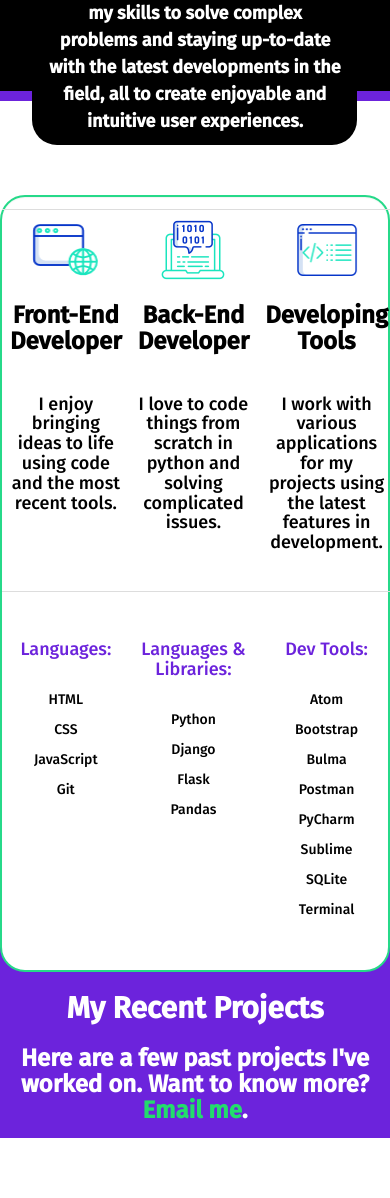
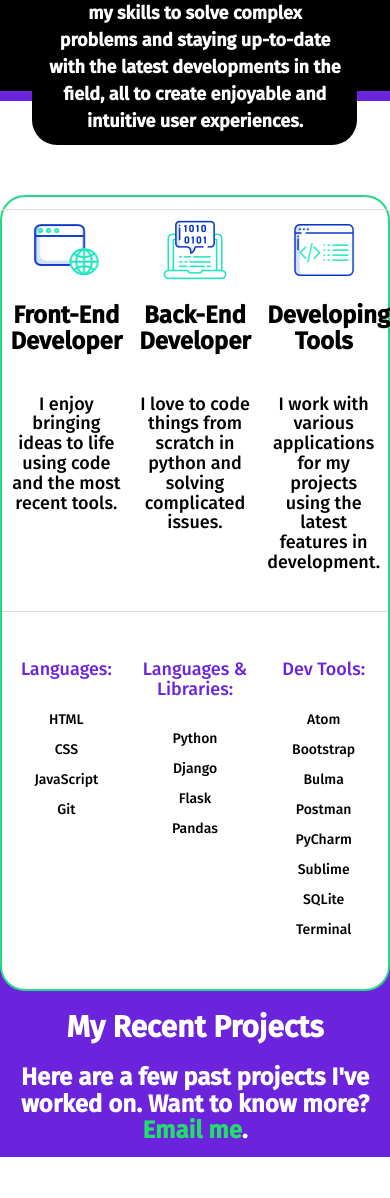
Before and after one commit to sonemati/My_Portfolio_Website, a Flask app: page / in a window 390 px wide. Shown: the part 1229-2427 px from the top of the page. Run offline with Flask 2, Linux system fonts and the light colour scheme; some libraries are stand-ins or nearby versions.

Commit message:
CSS updates for mobile display

```diff
--- a/static/css/style.css
+++ b/static/css/style.css
@@ -61,6 +61,10 @@
     border-color: #26d989;
     border-width: 2px;
     padding: 3% 0%;
+}
+
+table {
+    table-layout: fixed;
 }
 
 h3.heading {
```
